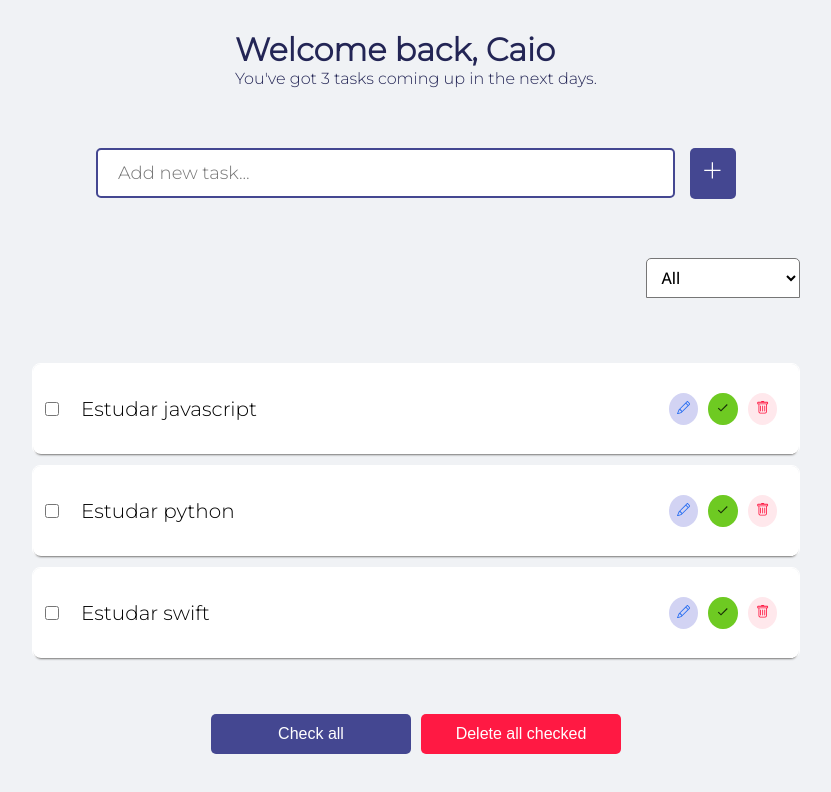
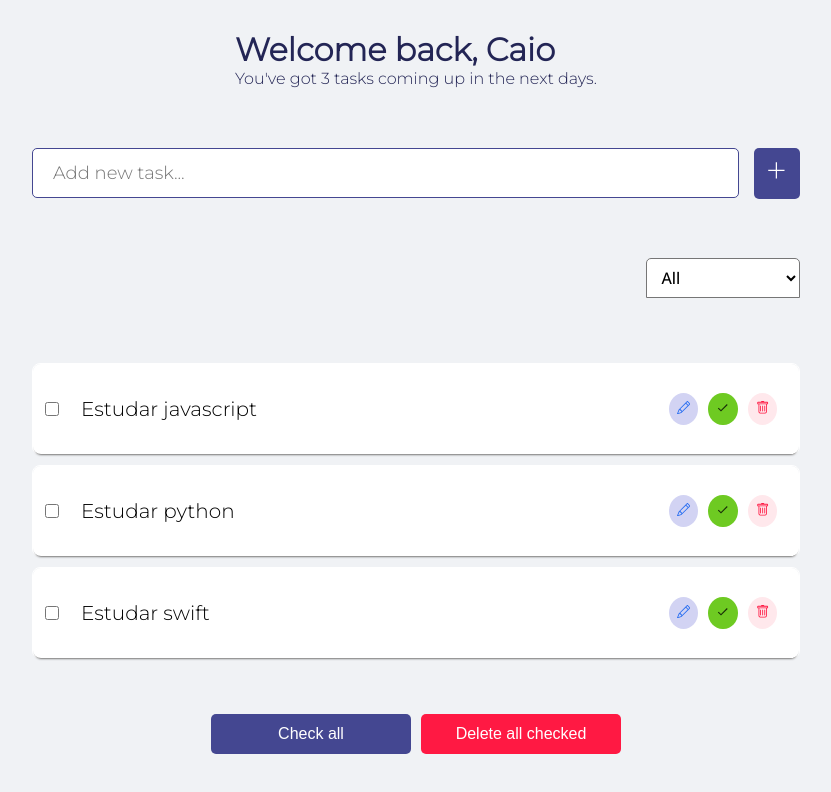
Before and after one commit to devcaiofelipe/todo-list-frontend, a React (Create React App) app: page /home in a window 1280 px wide. Shown: the top 792 px of the page, without its empty margins (224-1055 px from the left). Built offline with nearby package versions, Linux system fonts and the light colour scheme.

Commit message:
fix: css fixes and design modification

```diff
--- a/src/pages/Home/styles.css
+++ b/src/pages/Home/styles.css
@@ -37,7 +37,7 @@ body {
   flex-direction: row;
   align-items: center;
   height: 100px;
-  width: 50%;
+  width: 60%;
 }
 
 .add-task-input {
@@ -46,7 +46,7 @@ body {
   font-size: 18px;
   border-style: solid;
   border-color: rgba(192, 190, 190, 0.904);
-  border-width: 2px;
+  border-width: 1px;
   text-indent: 20px;
   border-radius: 5px;
   /* box-shadow: 0px 3px 2px -2px rgba(102, 102, 102, 0.904); */
@@ -56,7 +56,7 @@ body {
   outline: none;
   border-style: solid;
   border-color: #444791;
-  border-width: 2px;
+  border-width: 1px;
   transition: 0.3s;
 }
 
@@ -96,7 +96,7 @@ body {
 }
 
 .add-task-button:hover {
-  background-color: #4a920f;
+  background-color: #2b2d6d;
 }
 
 .check-all-tasks-button:hover {
```
